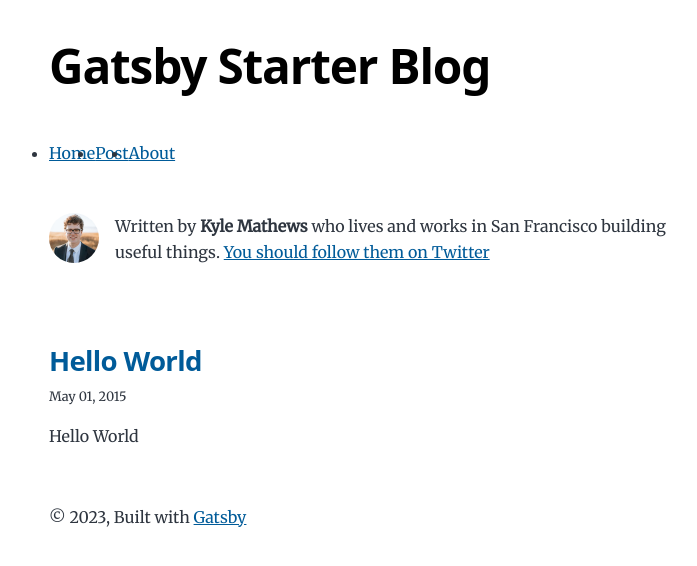
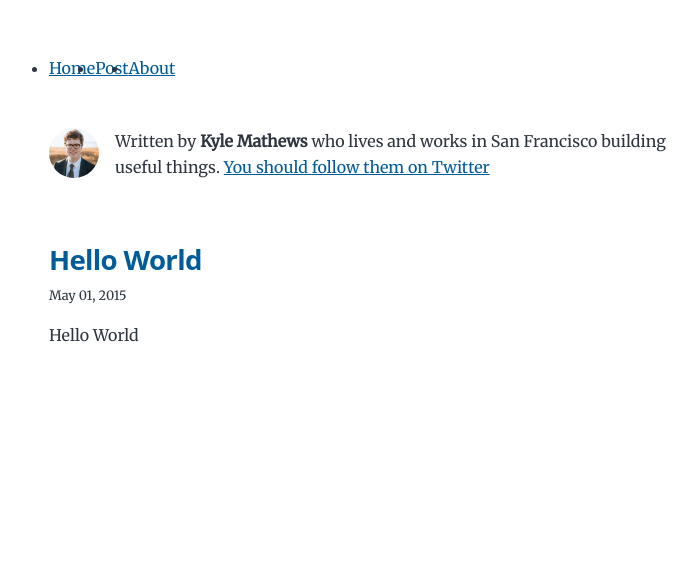
Before and after one commit to Lyuhitto/blog, a Gatsby site: page / in a window 1280 px wide. Shown: the whole page, without its empty margins (275-972 px from the left). Built offline with nearby package versions, Linux system fonts and the light colour scheme; Gatsby itself is replaced by a stand-in of ours.

Commit message:
Delete useless code of layout component
Delete useless code of layout component.

```diff
--- a/src/components/layout.js
+++ b/src/components/layout.js
@@ -2,35 +2,12 @@ import * as React from "react"
 import { Link } from "gatsby"
 import Navbar from './Navbar/Navbar'
 
-const Layout = ({ location, title, children }) => {
-  const rootPath = `${__PATH_PREFIX__}/`
-  const isRootPath = location.pathname === rootPath
-  let header
-
-  if (isRootPath) {
-    header = (
-      <h1 className="main-heading">
-        <Link to="/">{title}</Link>
-      </h1>
-    )
-  } else {
-    header = (
-      <Link className="header-link-home" to="/">
-        {title}
-      </Link>
-    )
-  }
+const Layout = ({ children }) => {
 
   return (
-    <div className="global-wrapper" data-is-root-path={isRootPath}>
-      <header className="global-header">{header}</header>
+    <div className="global-wrapper">
       <Navbar  />
       <main>{children}</main>
-      <footer>
-        © {new Date().getFullYear()}, Built with
-        {` `}
-        <a href="https://www.gatsbyjs.com">Gatsby</a>
-      </footer>
     </div>
   )
 }
```
